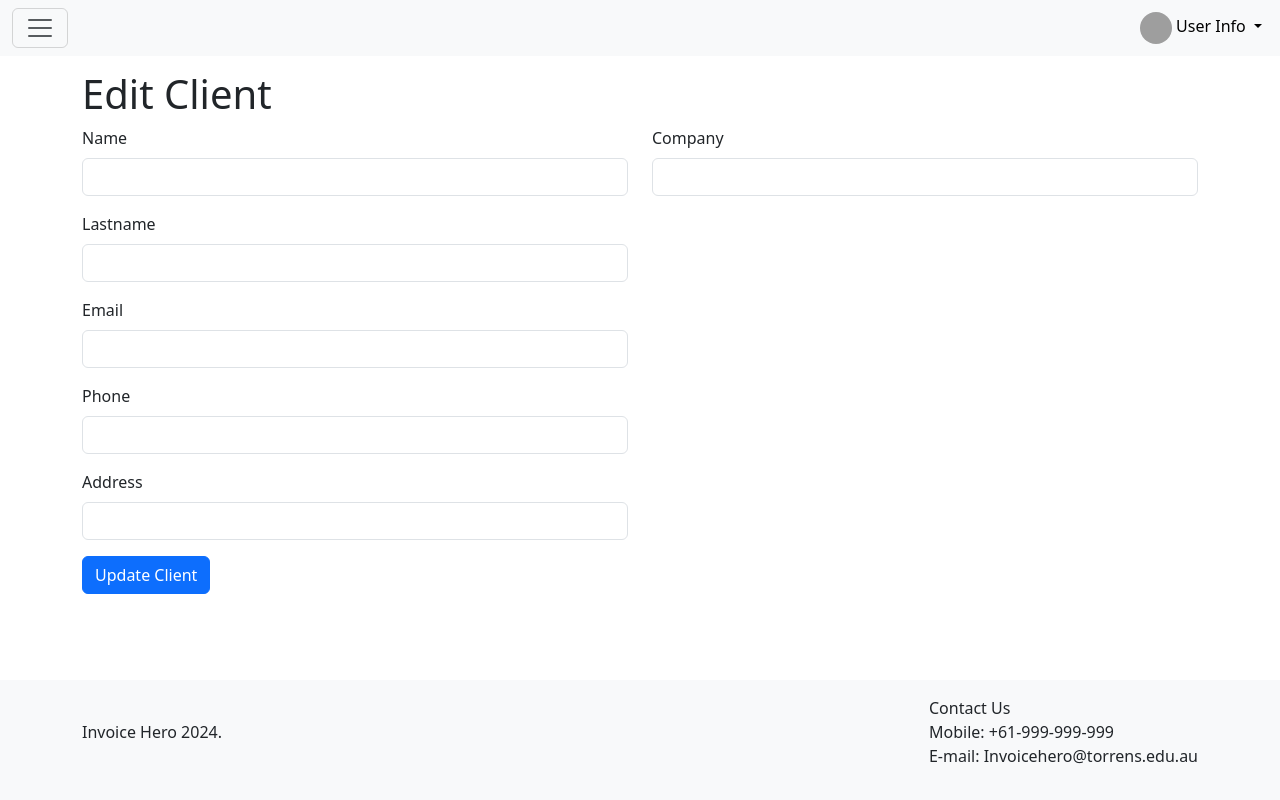
After one commit to rodrigoacd/invoice_hero, a Flask app: page /edit_client/1 in a window 1280 px wide. The commit adds this page. Run offline with Flask 3, Linux system fonts and the light colour scheme; data that the repository does not hold is empty; grey boxes are pictures that could not be loaded.

Commit message:
Template improvments

```diff
--- a/app.py
+++ b/app.py
@@ -208,6 +208,17 @@ def invoice_details(invoice_id):
         item_data = Activity.find_by_invoice(invoice_id)
         return render_template('invoice_details.html', invoice_data=invoice_data, item_data=item_data)
 
+@app.route('/invoice_status', methods=['POST'])
+def invoice_status():
+    if request.method == 'POST':
+        invoice_id = request.form['invoice_id']
+        status = request.form['status']
+        print(invoice_id, status)
+
+        Invoice.Update_status(invoice_id, status)
+
+
+        return redirect(url_for('dashboard'))
 
 
 @app.route('/print_invoices/<int:invoice_id>')
@@ -232,9 +243,9 @@ def send_invoice(invoice_id):
     subject = f"Invoice number: { invoice_data['invoice_number'] }"
     text = f"Invoice Attached from { invoice_data['name'] }"
 
-    response = send_email( invoice_data['client_email'], invoice_data['client_name'], subject, text, pdf_bytes)
+    send_email( invoice_data['client_email'], invoice_data['client_name'], subject, text, pdf_bytes)
 
-    return response
+    return redirect(url_for('dashboard'))
 
 
 
@@ -272,14 +283,6 @@ def send_invoice_email(invoice_id):
     return jsonify({'message': 'Email sent successfully'})
 
 
-@app.route('/client/<int:client_id>')
-def show_client(client_id):
-    if request.method == 'GET':
-
-        client = Client.get_by_client_id(client_id)
-        invoices = Invoice.all_invoice_info_by_id(client_id)
-
-        return render_template('mostrar_cliente.html', client=client, invoices=invoices)
 
 @app.route('/client')
 def clients():
@@ -292,6 +295,32 @@ def clients():
 
 
 
+@app.route('/edit_client/<int:client_id>', methods=['GET', 'POST'])
+def show_client(client_id):
+    if request.method == 'GET':
+
+        client = Client.get_by_client_id(client_id)
+
+        return render_template('edit_client.html', client=client )
+
+    if request.method == 'POST':
+        client_name = request.form['name']
+        client_lastname = request.form['lastname']
+        client_email = request.form['email']
+        client_phone = request.form['phone']
+        client_address = request.form['address']
+        client_company = request.form['company_name']
+
+        client = Client.update(client_id, client_name , client_email ,client_phone ,client_address  ,client_lastname ,client_company)
+
+        if client:
+            flash('Client updated successfully')
+            return redirect(url_for('client'))
+        else:
+            flash('Error updating client')
+
+        return redirect(url_for('dashboard'))
+
 
 if __name__ == '__main__':
     app.run(debug=True)
--- a/models.py
+++ b/models.py
@@ -396,7 +396,31 @@ class Invoice:
                 connection.close()
 
 
+    def Update_status(invoice_id, status):
+        """
+        Updates the invoice with the given data.
 
+        Args:
+            date_sent: The new date sent for the invoice.
+            status: The new status for the invoice.
+        """
+        try:
+            connection = connect_to_mysql()
+            if not connection:
+                return
+
+            cursor = connection.cursor()
+
+            cursor.execute(
+                "UPDATE invoices SET status = %s WHERE id = %s",
+                (status, invoice_id,)
+            )
+            connection.commit()
+        except Exception as e:
+            print(f"Error updating invoice: {e}")
+        finally:
+            if connection:
+                connection.close()
     def update(self, date_sent, status):
         """
         Updates the invoice with the given data.
@@ -441,7 +465,7 @@ class Invoice:
             cursor = connection.cursor()
 
             cursor.execute(
-                "DELETE invoices WHERE id = %s",
+                "DELETE FROM invoices WHERE id = %s",
                 (invoice_id)
             )
             connection.commit()
@@ -615,7 +639,6 @@ class Client:
             )
 
             results = cursor.fetchall()
-
             clients = []
             for result in results:
                 client = cls(*result)
@@ -631,6 +654,7 @@ class Client:
                 connection.close()
 
 
+
     @classmethod
     def get_by_client_id(cls, client_id):
         try:
@@ -639,9 +663,10 @@ class Client:
                 raise ConnectionError("Could not connect to the database.")
 
             cursor = connection.cursor()
-            cursor.execute("""
-                SELECT id as client_id, client_name name, client_lastname as lastname, client_company as company_name, client_email as email,client_phone as phone, client_address as address FROM clients WHERE id = %s
-            """, (client_id,))
+            cursor.execute(
+                "SELECT id as client_id, client_name name, client_lastname as lastname, client_company as company_name, client_email as email,client_phone as phone, client_address as address, user_id FROM client WHERE id = %s ",
+                (client_id,)
+            )
 
             result = cursor.fetchone()
 
@@ -658,3 +683,29 @@ class Client:
         finally:
             if connection:
                 connection.close()
+
+    def update(client_id, client_name , client_email ,client_phone ,client_address  ,client_lastname ,client_company):
+        """
+        Updates the invoice with the given data.
+
+        Args:
+            date_sent: The new date sent for the invoice.
+            status: The new status for the invoice.
+        """
+        try:
+            connection = connect_to_mysql()
+            if not connection:
+                return
+
+            cursor = connection.cursor()
+
+            cursor.execute(
+                "UPDATE client SET client_name = %s, client_email = %s ,client_phone = %s ,client_address = %s ,client_lastname = %s ,client_company = %s WHERE id = %s",
+                (client_name , client_email ,client_phone ,client_address  ,client_lastname ,client_company,client_id, )
+            )
+            connection.commit()
+        except Exception as e:
+            print(f"Error updating invoice: {e}")
+        finally:
+            if connection:
+                connection.close()
--- a/templates/clients.html
+++ b/templates/clients.html
@@ -11,10 +11,12 @@
                 <tr>
                     <th>Name</th>
                     <th>Lastname</th>
+
                     <th>Company</th>
                     <th>Email</th>
                     <th>Phone</th>
                     <th>Address</th>
+                    <th>Edit</th>
                 </tr>
             </thead>
             <tbody>
@@ -26,6 +28,9 @@
                     <td>{{ client.email }}</td>
                     <td>{{ client.phone }}</td>
                     <td>{{ client.address }}</td>
+                    <td>
+                        <a href="/edit_client/{{ client.id }}" class="btn btn-outline-success" onclick="showSentLoadingIndicator()">Edit</a>
+                    </td>
                 </tr>
                 {% endfor %}
             </tbody>
--- /dev/null
+++ b/templates/edit_client.html
@@ -0,0 +1,43 @@
+{% extends 'template.html' %}
+
+{% block title %}Edit Client{% endblock %}
+
+{% block content %}
+<div class="container" style="margin-top: 50px;">
+    <h1>Edit Client</h1>
+    <form method="POST">
+        <div class="row">
+            <div class="col-md-6">
+                <div class="mb-3">
+                    <label for="name" class="form-label">Name</label>
+                    <input type="text" class="form-control" id="name" name="name" value="{{ client.name }}" required>
+                </div>
+                <div class="mb-3">
+                    <label for="lastname" class="form-label">Lastname</label>
+                    <input type="text" class="form-control" id="lastname" name="lastname" value="{{ client.lastname }}">
+                </div>
+                <div class="mb-3">
+                    <label for="email" class="form-label">Email</label>
+                    <input type="email" class="form-control" id="email" name="email" value="{{ client.email }}" required>
+                </div>
+                <div class="mb-3">
+                    <label for="phone" class="form-label">Phone</label>
+                    <input type="text" class="form-control" id="phone" name="phone" value="{{ client.phone }}" required>
+                </div>
+                <div class="mb-3">
+                    <label for="address" class="form-label">Address</label>
+                    <input type="text" class="form-control" id="address" name="address" value="{{ client.address }}" required>
+                </div>
+            </div>
+            <div class="col-md-6">
+                <div class="mb-3">
+                    <label for="company_name" class="form-label">Company</label>
+                    <input type="text" class="form-control" id="company_name" name="company_name" value="{{ client.company_name }}">
+                </div>
+
+            </div>
+        </div>
+        <button type="submit" class="btn btn-primary">Update Client</button>
+    </form>
+</div>
+{% endblock %}
--- a/templates/edit_profile.html
+++ b/templates/edit_profile.html
@@ -48,7 +48,7 @@
                 </div>
                 <div class="mb-3">
                     <label for="account_number" class="form-label">Account Number</label>
-                    <input type="text" class="form-control" id="account_number" name="account_number" value="{{ user.acc }}" required>
+                    <input type="text" class="form-control" id="account_number" name="account_number" value="{{ user.account_number }}" required>
                 </div>
             </div>
         </div>
--- a/templates/index.html
+++ b/templates/index.html
@@ -29,11 +29,11 @@
                     Remember me
                 </label>
             </div>
-            <span style="color: rgb(90, 89, 87);"> New around here? </span>
-                <a class="icon-link icon-link-hover" href="#" data-bs-toggle="modal" data-bs-target="#Addnewclient">
+            <span style="color: rgb(90, 89, 87);"> </span>
+                <!--<a class="icon-link icon-link-hover" href="/signup" data-bs-toggle="modal" data-bs-target="#Addnewclient">
                     Sign up
                     <svg class="bi" aria-hidden="true"><use xlink:href="#arrow-right"></use></svg>
-                </a>
+                </a> -->
                 <br>
                 <span style="color: rgb(90, 89, 87);"> Forgot </span>
                 <a class="icon-link icon-link-hover" href="#" data-bs-toggle="modal" data-bs-target="#Addnewclient">
--- a/templates/template.html
+++ b/templates/template.html
@@ -34,20 +34,20 @@
                                 </ul>
                             </li>
                             <!-- Search bar -->
-                            <form class="d-flex mt-3" role="search">
+                            <!-- <form class="d-flex mt-3" role="search">
                                 <input class="form-control me-2" type="search" placeholder="Search" aria-label="Search">
                                 <button class="btn btn-outline-success" type="submit">Search</button>
-                            </form>
+                            </form>-->
                         </ul>
                     </div>
                 </div>
                 <!-- Profile pic -->
                 <div style="margin-right: 6px;" class="dropdown text-end">
                     <a href="#" class="d-block link-body-emphasis text-decoration-none dropdown-toggle" data-bs-toggle="dropdown" aria-expanded="false">
-                        <img src="https://github.com/mdo.png" alt="mdo" width="32" height="32" class="rounded-circle"> User<!--need to fix-->
+                        <img src="https://github.com/mdo.png" alt="mdo" width="32" height="32" class="rounded-circle"> User Info<!--need to fix-->
                     </a>
                     <ul class="dropdown-menu dropdown-menu-end">
-                        <li><a class="dropdown-item" href="#">Settings</a></li>
+                        <!-- <li><a class="dropdown-item" href="#">Settings</a></li> -->
                         <li><a class="dropdown-item" href="/profile">Profile</a></li>
                         <li><hr class="dropdown-divider"></li>
                         <li><a class="dropdown-item" href="/logout">Sign out</a></li>
```
Also changed, not shown: templates/dashboard.html (+4 -5 lines), README.md, 1 other file.
